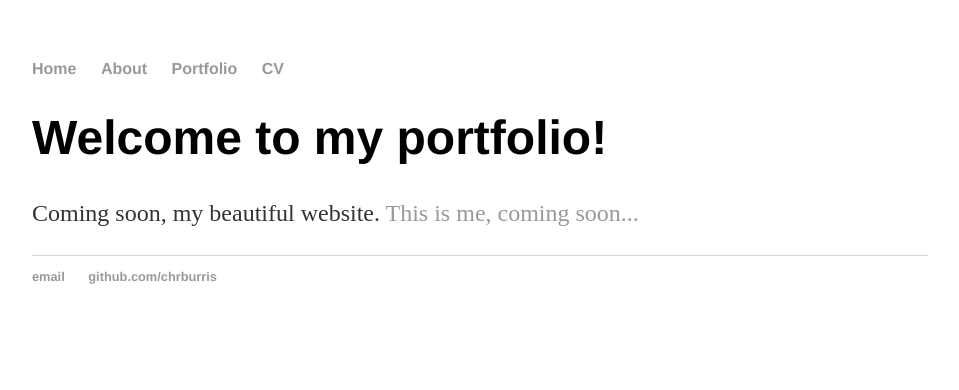
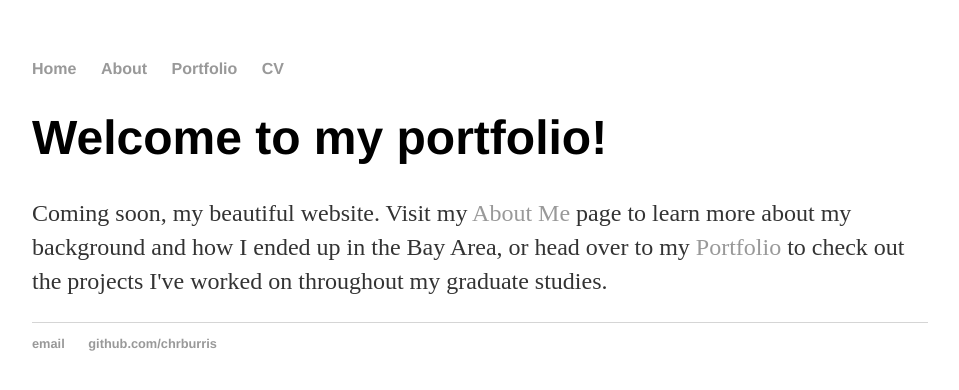
Before and after one commit to chrburris/chrburris.github.io, a Jekyll site: the page built from index.html, in a window 1280 px wide. Shown: the top 390 px of the page, without its empty margins (160-1119 px from the left). Built offline with Jekyll 4.4.1, drawn with Linux system fonts in a browser that asks for light colours.

Commit message:
Update index.html

```diff
--- a/index.html
+++ b/index.html
@@ -4,5 +4,6 @@ title: Christie Burris
 ---
 <div class="blurb">
 	<h1>Welcome to my portfolio!</h1>
-	<p> Coming soon, my beautiful website. <a href="/about">This is me, coming soon...</a></p>
+	<p> Coming soon, my beautiful website. Visit my <a href="/about">About Me</a> page to learn more about my background and how I ended up in the
+	Bay Area, or head over to my <a href="/portfolio">Portfolio</a> to check out the projects I've worked on throughout my graduate studies.  </p>
 </div><!-- /.blurb -->
```
